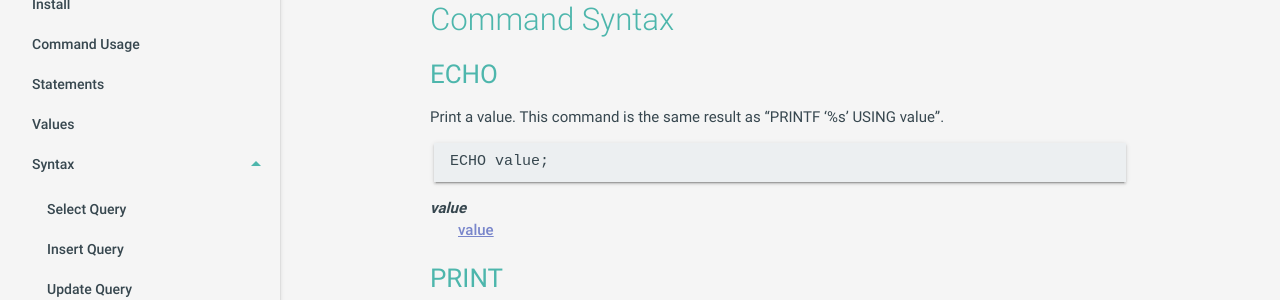
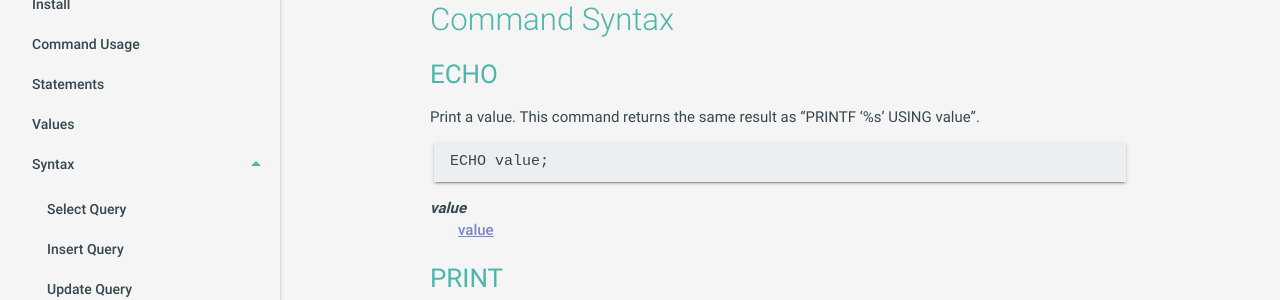
Before and after one commit to mithrandie/csvq, a Jekyll site: the page built from docs/_posts/2006-01-02-built-in.md, in a window 1280 px wide and 900 px high, scrolled down 564 px. Shown: the part 152-452 px from the top of the window. Built offline with Jekyll 4.4.1, drawn with Linux system fonts in a browser that asks for light colours.

Commit message:
Fix mistake of docs.

````diff
--- a/docs/_posts/2006-01-02-built-in.md
+++ b/docs/_posts/2006-01-02-built-in.md
@@ -24,7 +24,7 @@ category: reference
 ### ECHO
 {: #echo}
 
-Print a value. This command is the same result as "PRINTF '%s' USING value".
+Print a value. This command returns the same result as "PRINTF '%s' USING value".
 
 ```sql
 ECHO value;
````
Also changed, not shown: docs/_posts/2006-01-02-environment-variable.md (+1 -1 lines), docs/_posts/2006-01-02-external-command.md (+1 -1 lines).
